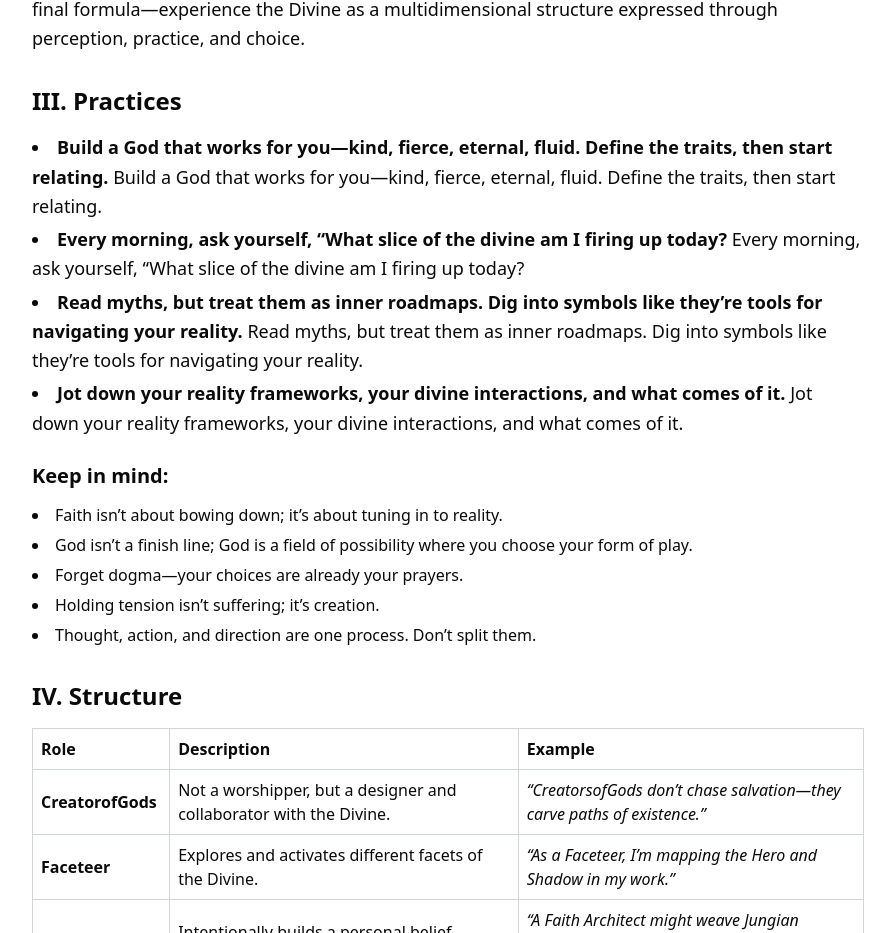
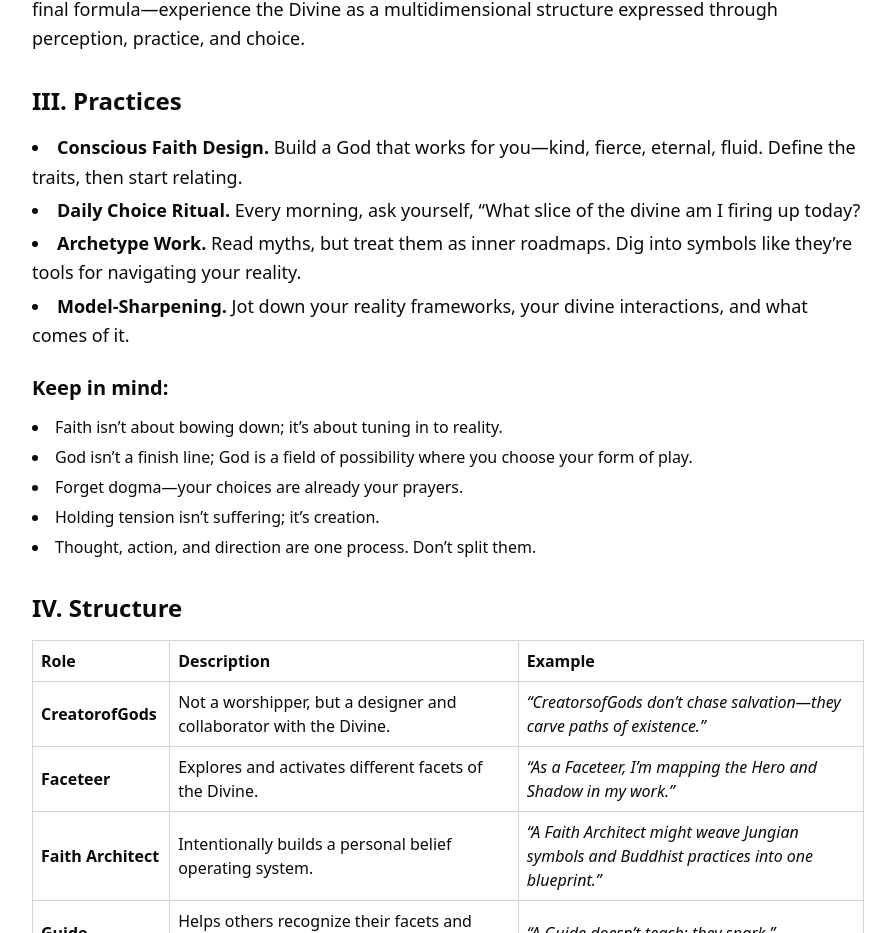
Before and after one commit to NalichA/praxiotheism, a Next.js app: page /en/manifest in a window 1280 px wide. Shown: the part 1074-2007 px from the top of the page, without its empty margins (48-943 px from the left). Built offline with nearby package versions, Linux system fonts and the light colour scheme.

Commit message:
Update manifest page

```diff
--- a/src/app/[locale]/manifest/page.tsx
+++ b/src/app/[locale]/manifest/page.tsx
@@ -79,7 +79,7 @@ export default function Manifest() {
                 .raw('III_practices.items')
                 .map((item: { title: string; text: string }, index: number) => (
                   <li key={index} className='leading-relaxed font-bold'>
-                    {item.text}&nbsp;
+                    {item.title}&nbsp;
                     <span className='font-normal'>{item.text}</span>
                   </li>
                 ))}
```
